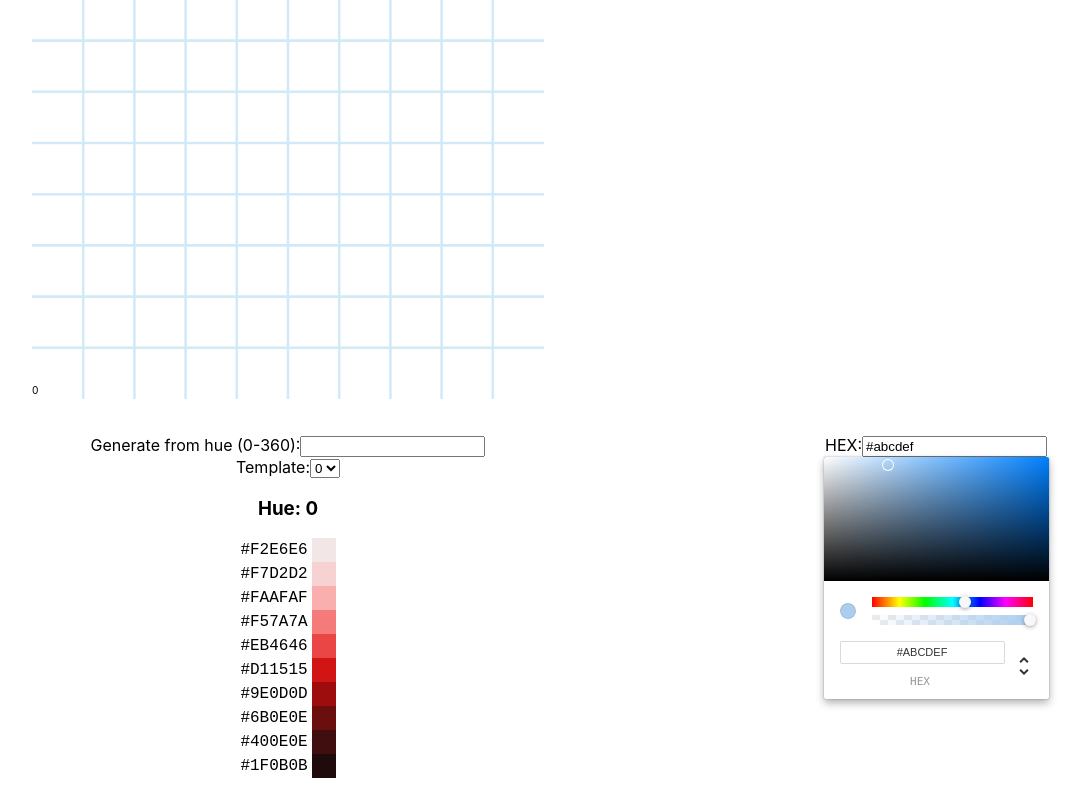
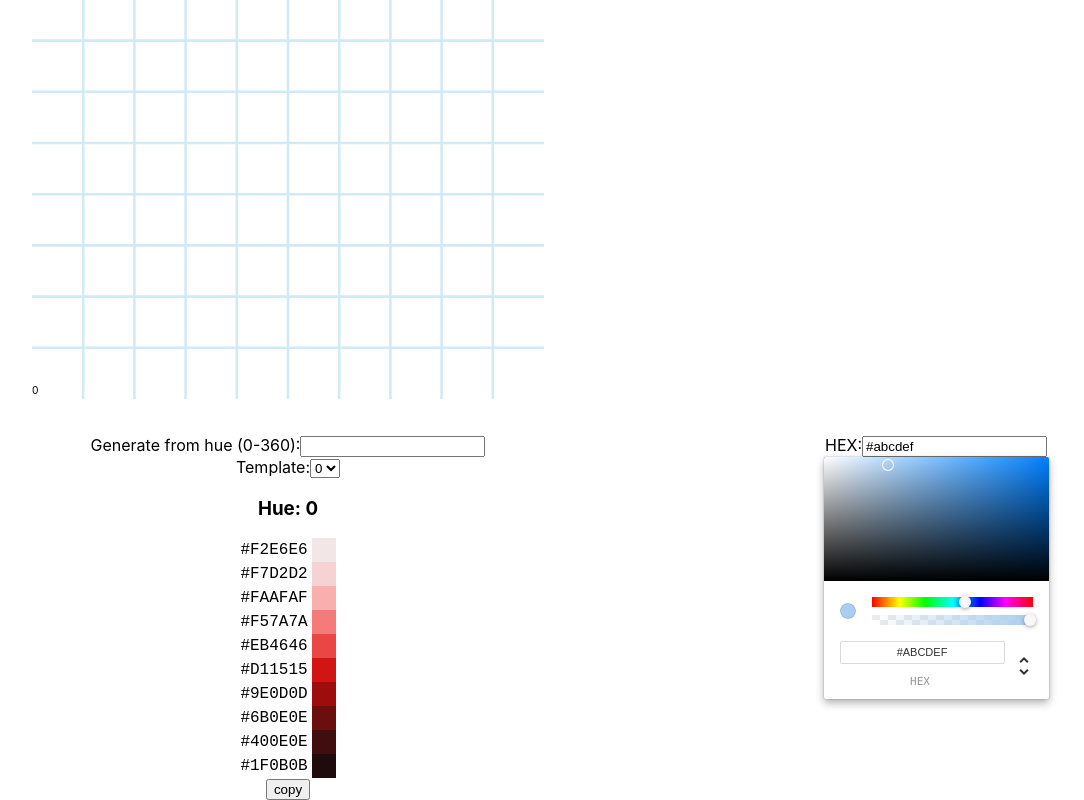
Before and after one commit to origami-z/color-palette-generator, a React (Vite) app: page / in a window 1280 px wide. Shown: the part 169-969 px from the top of the page, without its empty margins (28-1112 px from the left). Before the commit the page ends 947 px from the top, so only its background shows below. Built offline with nearby package versions, Linux system fonts and the light colour scheme.

Commit message:
Add copy

```diff
--- a/src/App.tsx
+++ b/src/App.tsx
@@ -307,6 +307,16 @@ const SuggestColorWithHue = () => {
   const [templateIndex, setTemplateIndex] = useState(0);
   const saturationBrightnessPairs =
     saturationBrightnessTemplatePair[templateIndex];
+  const validHue = !Number.isNaN(hue);
+  const hexValues = validHue
+    ? saturationBrightnessPairs.map(([s, b]) => {
+        const colorHex = rgb2Hex(
+          HSV2RGB({ h: hue / 360, s: s / 100, v: b / 100 })
+        );
+        return colorHex;
+      })
+    : [];
+
   return (
     <div>
       <div>
@@ -335,16 +345,20 @@ const SuggestColorWithHue = () => {
       </div>
       <div>
         <h3>Hue: {hue}</h3>
-        <div className="">
-          {!Number.isNaN(hue)
-            ? saturationBrightnessPairs.map(([s, b]) => {
-                const colorHex = rgb2Hex(
-                  HSV2RGB({ h: hue / 360, s: s / 100, v: b / 100 })
-                );
-                return <ColorDisplay key={colorHex} colorHex={colorHex} />;
-              })
-            : null}
-        </div>
+        {validHue ? (
+          <div className="">
+            {hexValues.map((colorHex) => (
+              <ColorDisplay key={colorHex} colorHex={colorHex} />
+            ))}
+            <button
+              onClick={() =>
+                navigator.clipboard.writeText(hexValues.join("\n"))
+              }
+            >
+              copy
+            </button>
+          </div>
+        ) : null}
       </div>
     </div>
   );
```
